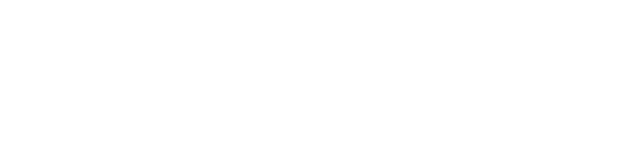
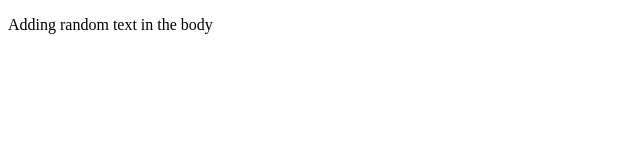
Before and after one commit to CloudedT/CloudedT.github.io, a plain HTML site: page index.html in a window 1280 px wide. Shown: the whole page, without its empty margins (0-640 px from the left). Drawn offline with Linux system fonts and the light colour scheme.

Commit message:
Update index.html

```diff
--- a/index.html
+++ b/index.html
@@ -6,6 +6,7 @@
 </head>
 
  <body>
+ <p>Adding random text in the body</p>
 </body>
 
 </html>
```
